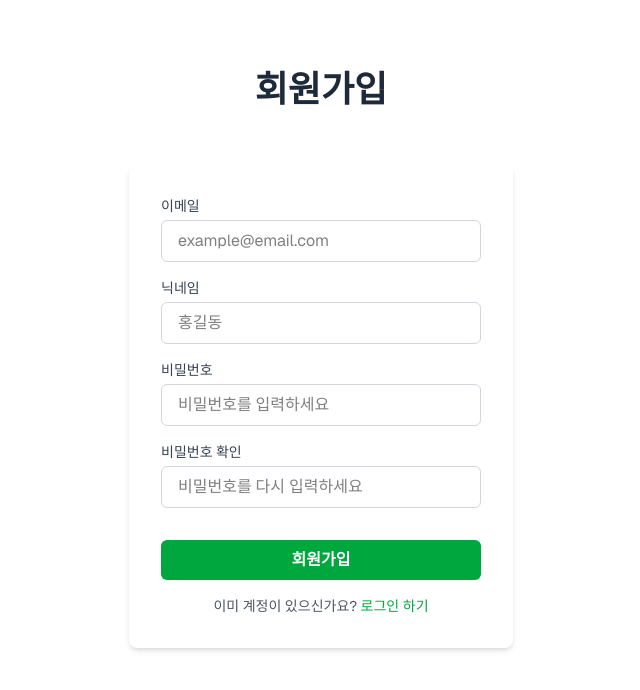
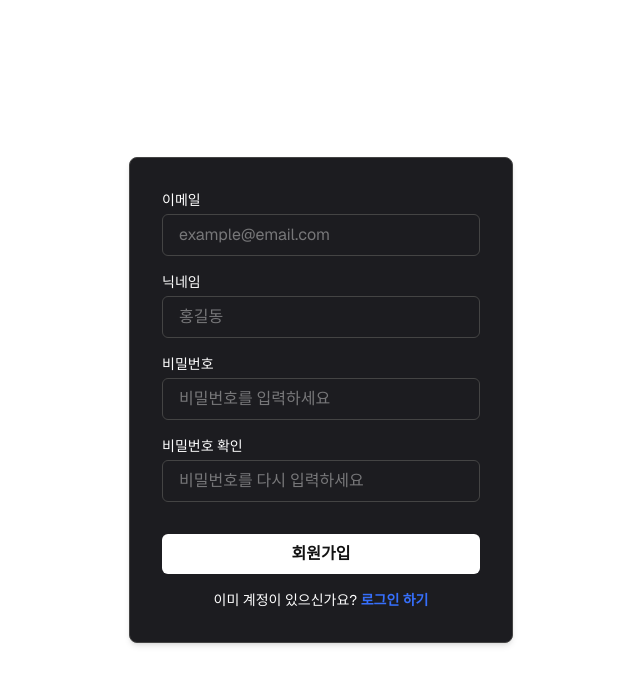
Before and after one commit to InserToken/Candly-Client, a Next.js app: page /auth/signup in a window 1280 px wide. Shown: the top 690 px of the page, without its empty margins (319-959 px from the left). Built offline with nearby package versions, Linux system fonts and the light colour scheme.

Commit message:
[feat] 회원가입 화면 디자인 수정 #9

```diff
--- a/src/app/(main)/auth/login/page.tsx
+++ b/src/app/(main)/auth/login/page.tsx
@@ -65,7 +65,7 @@ export default function Login() {
               id="loginemail"
               value={loginEmail}
               placeholder="example@email.com"
-              className="w-full mt-1 px-4 py-2 border border-[#444444] rounded-md focus:outline-none focus:ring-2 focus:ring-red-500 text-black placeholder-[#777779]"
+              className="w-full mt-1 px-4 py-2 border border-[#444444] rounded-md focus:outline-none focus:ring-2 focus:ring-[#366FFB] text-white placeholder-[#777779]"
               onChange={(e) => setLoginEmail(e.target.value)}
               required
             />
@@ -83,7 +83,7 @@ export default function Login() {
               id="loginpassword"
               value={loginPassword}
               placeholder="비밀번호를 입력하세요"
-              className="w-full mt-1 px-4 py-2 border border-[#444444] rounded-md focus:outline-none focus:ring-2 focus:ring-red-500 text-black placeholder-[#777779]"
+              className="w-full mt-1 px-4 py-2 border border-[#444444] rounded-md focus:outline-none focus:ring-2 focus:ring-[#366FFB] text-white placeholder-[#777779]"
               onChange={(e) => setLoginPassword(e.target.value)}
               required
             />
--- a/src/app/(main)/auth/signup/page.tsx
+++ b/src/app/(main)/auth/signup/page.tsx
@@ -52,17 +52,13 @@ export default function Signup() {
   };
 
   return (
-    <div className="grid grid-rows-[20px_1fr_20px] items-center justify-items-center min-h-screen p-8 pb-20 gap-16 sm:p-20 font-[family-name:var(--font-geist-sans)] ">
-      <header className="text-center">
-        <h1 className="text-4xl font-bold text-gray-800 ">{"회원가입"}</h1>
-      </header>
-
-      <main className="w-full max-w-sm bg-white shadow-md rounded-lg p-8">
+    <div className="flex items-center justify-center min-h-screen p-8 pb-20 sm:p-20 font-[family-name:var(--font-geist-sans)]">
+      <main className="w-full max-w-sm bg-[#1C1C20] border border-[#444444] shadow-md rounded-lg p-8">
         <form onSubmit={handleSignUpSubmit} className="flex flex-col gap-4">
           <div>
             <label
               htmlFor="email"
-              className="block text-sm font-medium text-gray-700"
+              className="block text-sm font-medium text-white"
             >
               이메일
             </label>
@@ -71,7 +67,7 @@ export default function Signup() {
               id="signupemail"
               value={signUpEmail}
               placeholder="example@email.com"
-              className="w-full mt-1 px-4 py-2 border border-gray-300 rounded-md focus:outline-none focus:ring-2 focus:ring-red-500 text-black"
+              className="w-full mt-1 px-4 py-2 border border-[#444444] rounded-md focus:outline-none focus:ring-2 focus:ring-[#366FFB] text-white placeholder-[#777779]"
               onChange={(e) => setSignUpEmail(e.target.value)}
               required
             />
@@ -79,7 +75,7 @@ export default function Signup() {
           <div>
             <label
               htmlFor="email"
-              className="block text-sm font-medium text-gray-700"
+              className="block text-sm font-medium text-white"
             >
               닉네임
             </label>
@@ -88,7 +84,7 @@ export default function Signup() {
               id="signupnickname"
               value={signUpNickname}
               placeholder="홍길동"
-              className="w-full mt-1 px-4 py-2 border border-gray-300 rounded-md focus:outline-none focus:ring-2 focus:ring-red-500 text-black"
+              className="w-full mt-1 px-4 py-2 border border-[#444444] rounded-md focus:outline-none focus:ring-2 focus:ring-[#366FFB] text-white placeholder-[#777779]"
               onChange={(e) => setSignUpNickname(e.target.value)}
               required
             />
@@ -97,7 +93,7 @@ export default function Signup() {
           <div>
             <label
               htmlFor="password"
-              className="block text-sm font-medium text-gray-700"
+              className="block text-sm font-medium text-white"
             >
               비밀번호
             </label>
@@ -106,7 +102,7 @@ export default function Signup() {
               id="signuppassword"
               value={signUpPassword}
               placeholder="비밀번호를 입력하세요"
-              className="w-full mt-1 px-4 py-2 border border-gray-300 rounded-md focus:outline-none focus:ring-2 focus:ring-red-500 text-black"
+              className="w-full mt-1 px-4 py-2 border border-[#444444] rounded-md focus:outline-none focus:ring-2 focus:ring-[#366FFB] text-white placeholder-[#777779]"
               onChange={(e) => setSignUpPassword(e.target.value)}
               required
             />
@@ -115,7 +111,7 @@ export default function Signup() {
           <div>
             <label
               htmlFor="confirm-password"
-              className="block text-sm font-medium text-gray-700"
+              className="block text-sm font-medium text-white"
             >
               비밀번호 확인
             </label>
@@ -124,7 +120,7 @@ export default function Signup() {
               id="confirm-password"
               value={confirmPassword}
               placeholder="비밀번호를 다시 입력하세요"
-              className="w-full mt-1 px-4 py-2 border border-gray-300 rounded-md focus:outline-none focus:ring-2 focus:ring-red-500 text-black"
+              className="w-full mt-1 px-4 py-2 border border-[#444444] rounded-md focus:outline-none focus:ring-2 focus:ring-[#366FFB] text-white placeholder-[#777779]"
               onChange={(e) => setConfirmPassword(e.target.value)}
               required
             />
@@ -132,24 +128,33 @@ export default function Signup() {
 
           <button
             type="submit"
-            className="w-full py-2 mt-4  text-white font-semibold rounded-md bg-green-600 hover:bg-red-500 transition"
+            className="w-full py-2 mt-4 text-[#121212] font-semibold rounded-md bg-white hover:bg-[#366FFB] hover:text-white transition"
           >
             회원가입
           </button>
         </form>
 
-        <div className="text-sm text-center text-gray-600 mt-4 ">
+        <div className="text-sm text-center text-white mt-4 ">
           {"이미 계정이 있으신가요? "}
           <button
             type="button"
-            className="text-green-600 hover:underline"
+            className="text-[#366FFB] font-semibold hover:underline"
             onClick={() => router.replace("/auth/login")}
           >
             {"로그인 하기"}
           </button>
         </div>
       </main>
-      <ToastContainer position="bottom-right" hideProgressBar limit={3} />
+      <ToastContainer
+        position="bottom-right"
+        hideProgressBar
+        limit={3}
+        toastStyle={{
+          backgroundColor: "#366FFB",
+          fontWeight: 600,
+          color: "#FFFFFF",
+        }}
+      />
     </div>
   );
 }
```
